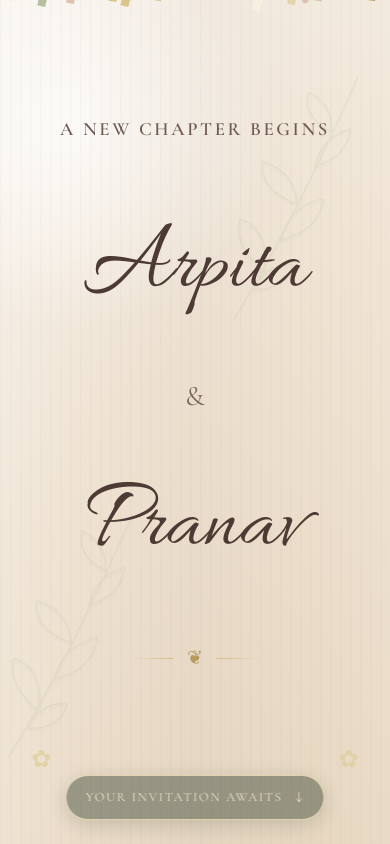
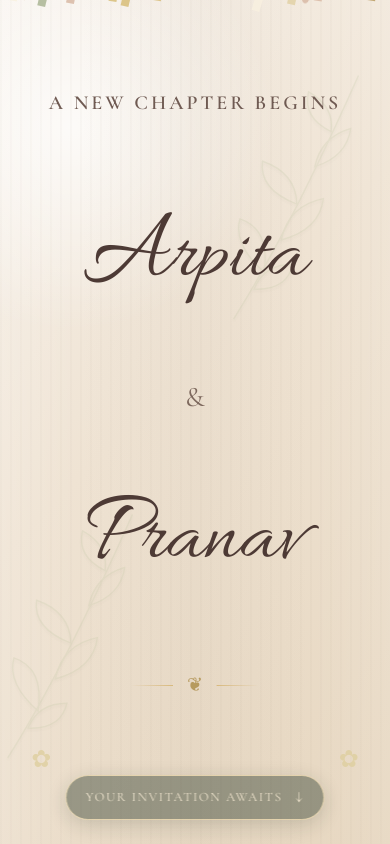
Before and after one commit to ap-wedding-invitation/card, a plain HTML site: page index.html in a window 390 px wide. Both pictures are taken after a click on the button "Tap to open wedding invitation". Shown: the top 844 px of the page. Drawn offline with nearby package versions, Linux system fonts and the light colour scheme; a web font is replaced by a local one.

Commit message:
Changes 5

```diff
--- a/styles.css
+++ b/styles.css
@@ -182,9 +182,10 @@ p {
 
 .cover-copy {
     position: relative;
-    flex: 0 1 30rem;
+    flex: 1 1 48rem;
     min-width: 0;
-    max-width: 30rem;
+    max-width: 54rem;
+    width: 100%;
     text-align: center;
     color: #4d3a35;
     opacity: 0;
@@ -200,6 +201,11 @@ p {
     color: #6f5a52
 }
 
+.cover-copy .eyebrow {
+    font-size: clamp(1.25rem,3.2vw,2.1rem);
+    letter-spacing: .15em
+}
+
 .script-small,.script-heading {
     font-family: var(--font-script);
     font-weight: 400
@@ -212,14 +218,27 @@ p {
 
 .cover-copy h1 {
     font-family: var(--font-names);
-    font-size: clamp(3.5rem,min(11vw,14vh),7.5rem);
+    font-size: clamp(4rem,18vw,11rem);
     font-weight: 400;
-    line-height: .95;
-    margin: .1em 0 .15em;
-    display: flex;
-    flex-direction: column;
+    line-height: .82;
+    height: min(64vh,42rem);
+    height: min(64svh,42rem);
+    width: 100%;
+    margin: .05em 0;
+    display: grid;
+    grid-template-rows: 1fr auto 1fr;
     align-items: center;
     color: #4d3a35
+}
+
+.cover-copy h1 span:first-child {
+    grid-row: 1;
+    align-self: center
+}
+
+.cover-copy h1 span:last-child {
+    grid-row: 3;
+    align-self: center
 }
 
 .cover-copy h1 span:first-child::first-letter,.cover-copy h1 span:last-child::first-letter {
@@ -229,10 +248,12 @@ p {
 
 .cover-copy h1 i {
     font-family: var(--font-body);
-    font-size: clamp(1.25rem,3vw,1.75rem);
+    grid-row: 2;
+    justify-self: center;
+    font-size: clamp(1.75rem,4vw,3rem);
     font-style: normal;
     font-weight: 400;
-    margin: .1em 0;
+    margin: 0;
     color: #7d685d
 }
 
@@ -599,10 +620,6 @@ p {
         width: 100%
     }
 
-    .cover-copy h1 {
-        font-size: clamp(3.5rem,min(18vw,10vh),6.5rem)
-    }
-
     .cover-botanical {
         opacity: .55
     }
@@ -626,37 +643,8 @@ p {
         letter-spacing: .16em
     }
 
-    .cover-copy .eyebrow {
-        font-size: clamp(1.05rem,4.8vw,1.35rem);
-        letter-spacing: .14em
-    }
-
     .cover-copy h1 {
-        display: grid;
-        grid-template-rows: 1fr auto 1fr;
-        height: min(58vh,31rem);
-        height: min(58svh,31rem);
-        width: 100%;
-        margin: .05em 0;
-        font-size: clamp(4rem,22vw,7rem);
-        line-height: .82
-    }
-
-    .cover-copy h1 span:first-child {
-        grid-row: 1;
-        align-self: center
-    }
-
-    .cover-copy h1 span:last-child {
-        grid-row: 3;
-        align-self: center
-    }
-
-    .cover-copy h1 i {
-        grid-row: 2;
-        justify-self: center;
-        font-size: clamp(1.75rem,7vw,2.5rem);
-        margin: .08em 0
+        font-size: clamp(4rem,22vw,7rem)
     }
 
     .cover-botanical {
@@ -682,12 +670,9 @@ p {
     }
 
     .cover-copy h1 {
-        flex-direction: row;
-        flex-wrap: wrap;
-        justify-content: center;
-        align-items: baseline;
-        gap: 0 .2em;
-        font-size: clamp(2.25rem,13vh,3.5rem)
+        height: min(58vh,18rem);
+        height: min(58svh,18rem);
+        font-size: clamp(3.5rem,15vh,7rem)
     }
 
     .cover-note {
```
